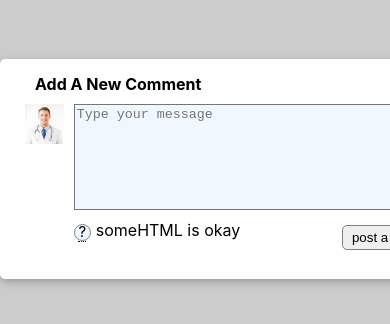
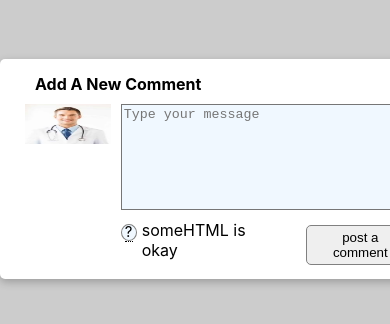
Before and after one commit to CyCodez/AvatarCard, a React (Create React App) app: page / in a window 390 px wide. Shown: the top 324 px of the page. Built offline with nearby package versions, Linux system fonts and the light colour scheme.

Commit message:
adjusted mobile view

```diff
--- a/src/App.css
+++ b/src/App.css
@@ -87,14 +87,14 @@ button:hover {
     box-shadow: rgba(0, 0, 0, 0.24) 0px 3px 8px;
   }
   button {
-    margin-right: 3px;
+    margin-left: 28px;
   }
   /* textarea {
     row-gap: 2px;
     column-gap: 10px;
   } */
   .textareadiv {
-    width: 380px;
+    width: 100%;
     height: 100px;
   }
 }
```
